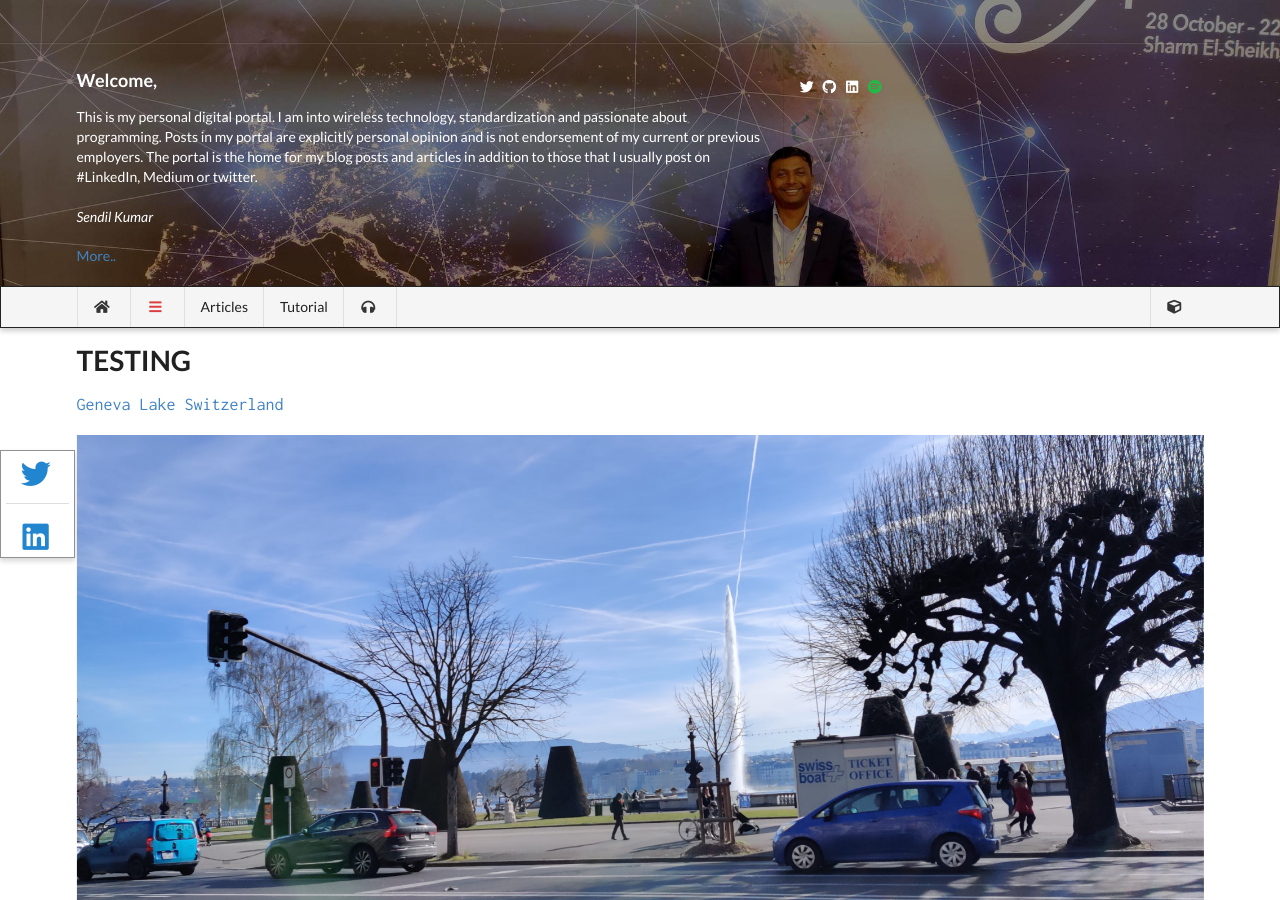
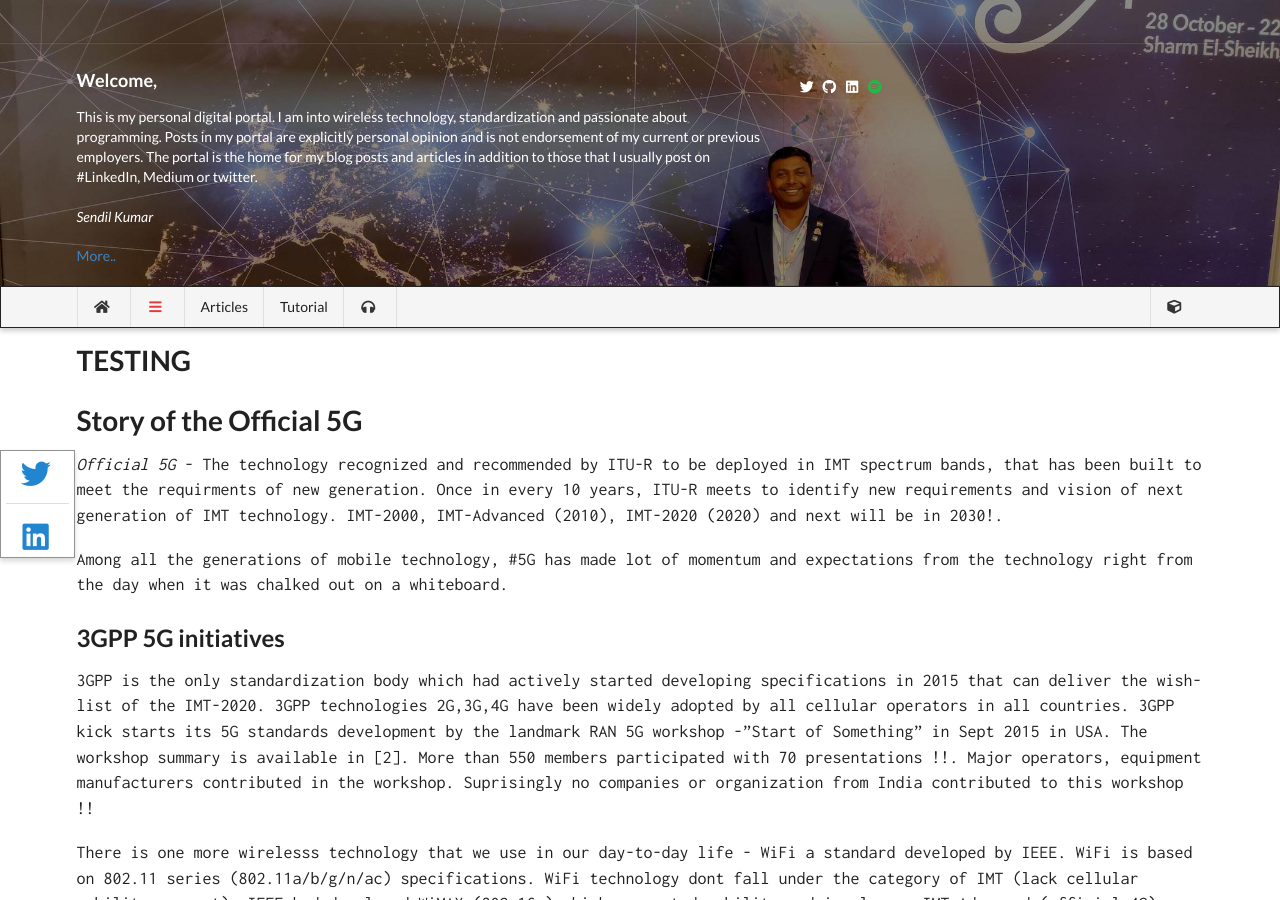
Before and after one commit to wiless/wiless.github.io, a Jekyll site: the page built from _articles/5gtimeline.md, in a window 1280 px wide and 900 px high. Built offline with Jekyll 4.4.1, drawn with Linux system fonts in a browser that asks for light colours; nearby versions of some CDN libraries; some web fonts are replaced; comment, search, counter and statistics services are not loaded; a style sheet for code colours, icons or effects is not loaded.

Commit message:
Update 5gtimeline.md

```diff
--- a/_articles/5gtimeline.md
+++ b/_articles/5gtimeline.md
@@ -8,14 +8,6 @@ index: 99
 ---
 # TESTING
 
-[Geneva Lake Switzerland](/imgs/genevalake.jpg)
-
-<img class="ui fluid image" src="/imgs/genevalake.jpg">
-
-
-<div class="ui small image">
-  <img src="/imgs/genevalake.jpg">
-</div>
 
 # Story of the Official 5G
 
```
